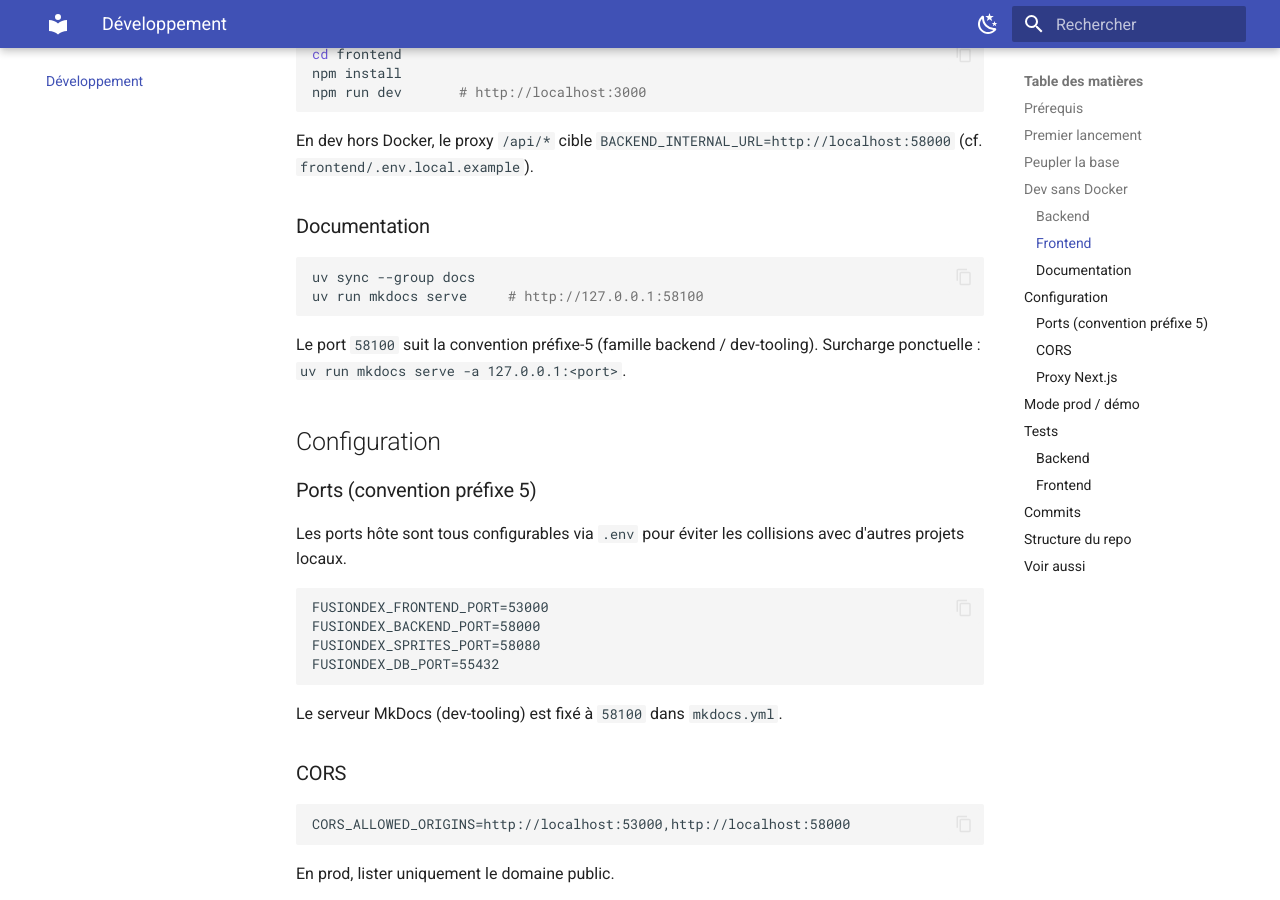
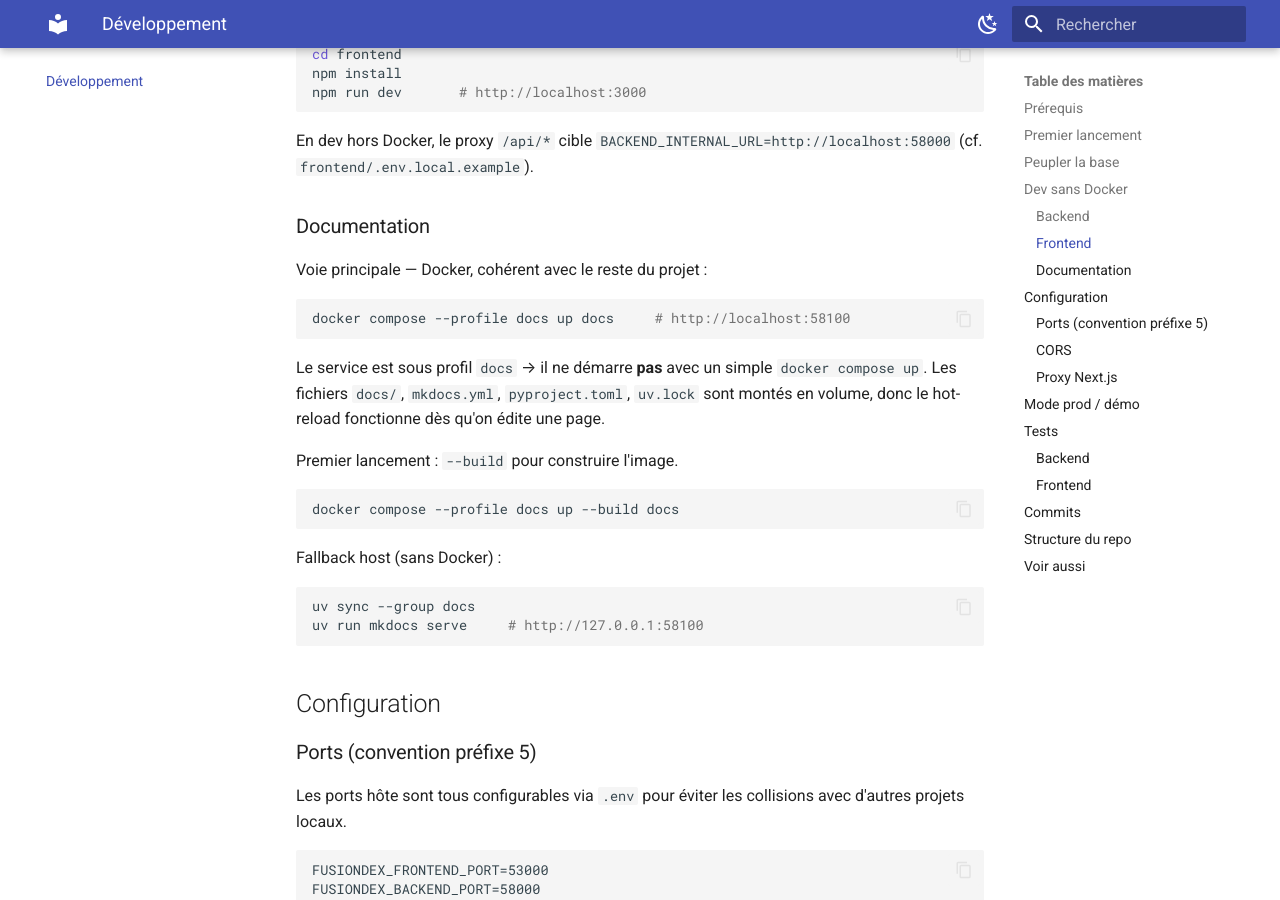
Before and after one commit to benjsant/FusionDex-IA, an MkDocs documentation site: the page built from docs/development.md, in a window 1280 px wide and 900 px high, scrolled down 1403 px. Built offline with MkDocs 1.6.1 and Material for MkDocs 9.7.7, drawn with Linux system fonts in a browser that asks for light colours.

Commit message:
docs: containerize MkDocs serve under `docs` Compose profile
Aligne la doc sur la convention "tout en Docker" du reste du projet.

- docker/Dockerfile.docs : multi-stage uv, installe uniquement le
  dep-group `docs` (mkdocs-material + plugins). CMD = `mkdocs serve
  --dev-addr 0.0.0.0:58100`. Docs/config montés en volume → hot-reload.
- docker-compose.yml : service `docs` sous profil `docs` (ne démarre
  pas avec `docker compose up`). Volumes live, port
  ${FUSIONDEX_DOCS_PORT:-58100}:58100, réseau backend.
- .env / .env.example : FUSIONDEX_DOCS_PORT=58100.
- docs/development.md : Docker = voie canonique
  (`docker compose --profile docs up docs`), `uv run mkdocs serve`
  reste en fallback host.

Validé : build + up -d + curl HTTP/1.0 200 sur localhost:58100.

Co-Authored-By: Claude Opus 4.7 <noreply@anthropic.com>

````diff
--- a/docs/development.md
+++ b/docs/development.md
@@ -59,12 +59,26 @@ En dev hors Docker, le proxy `/api/*` cible `BACKEND_INTERNAL_URL=http://localho
 
 ### Documentation
 
+Voie principale — Docker, cohérent avec le reste du projet :
+
+```bash
+docker compose --profile docs up docs     # http://localhost:58100
+```
+
+Le service est sous profil `docs` → il ne démarre **pas** avec un simple `docker compose up`. Les fichiers `docs/`, `mkdocs.yml`, `pyproject.toml`, `uv.lock` sont montés en volume, donc le hot-reload fonctionne dès qu'on édite une page.
+
+Premier lancement : `--build` pour construire l'image.
+
+```bash
+docker compose --profile docs up --build docs
+```
+
+Fallback host (sans Docker) :
+
 ```bash
 uv sync --group docs
 uv run mkdocs serve     # http://127.0.0.1:58100
 ```
-
-Le port `58100` suit la convention préfixe-5 (famille backend / dev-tooling). Surcharge ponctuelle : `uv run mkdocs serve -a 127.0.0.1:<port>`.
 
 ## Configuration
 
````
Also changed, not shown: docker-compose.yml (+23 -0 lines), 2 other files.
